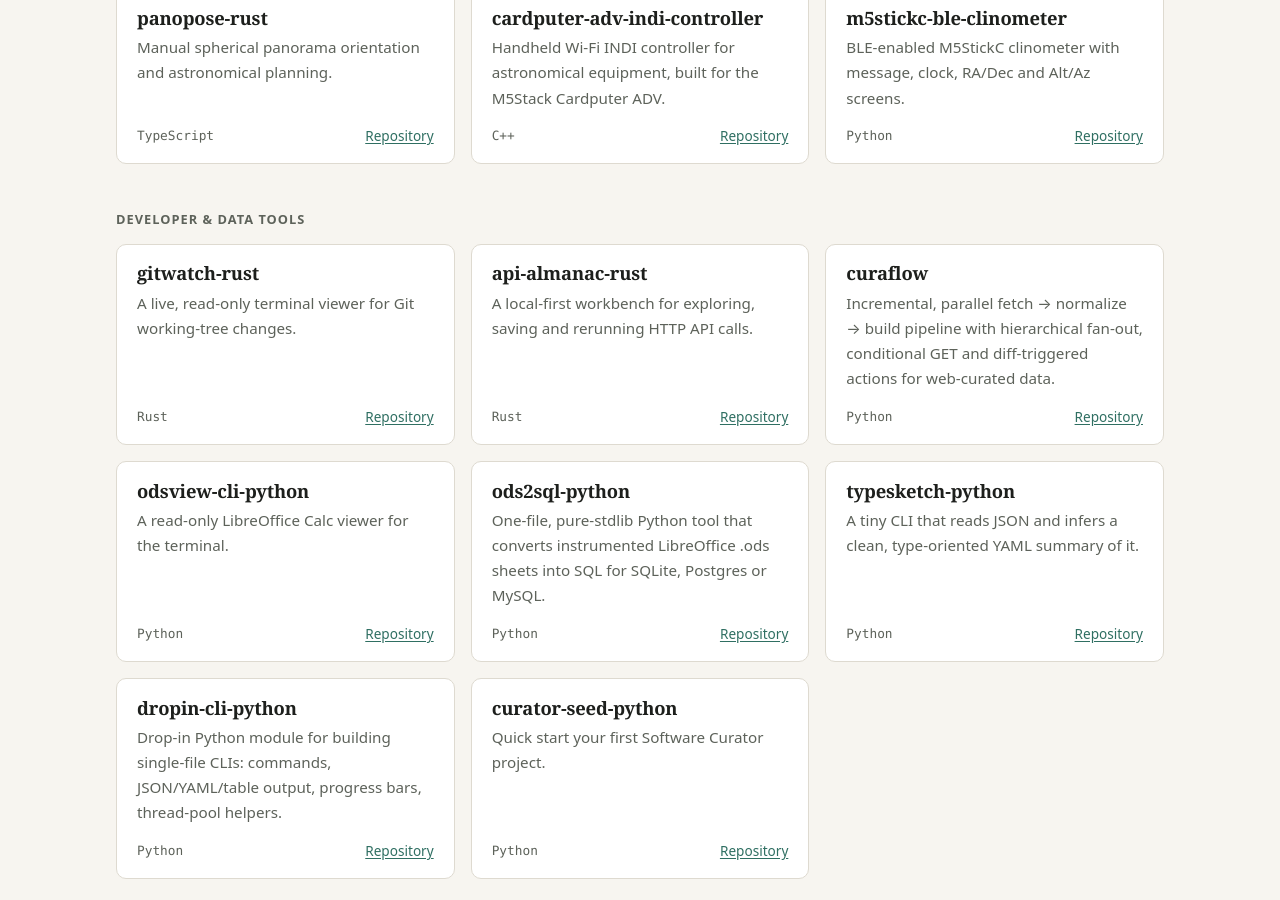
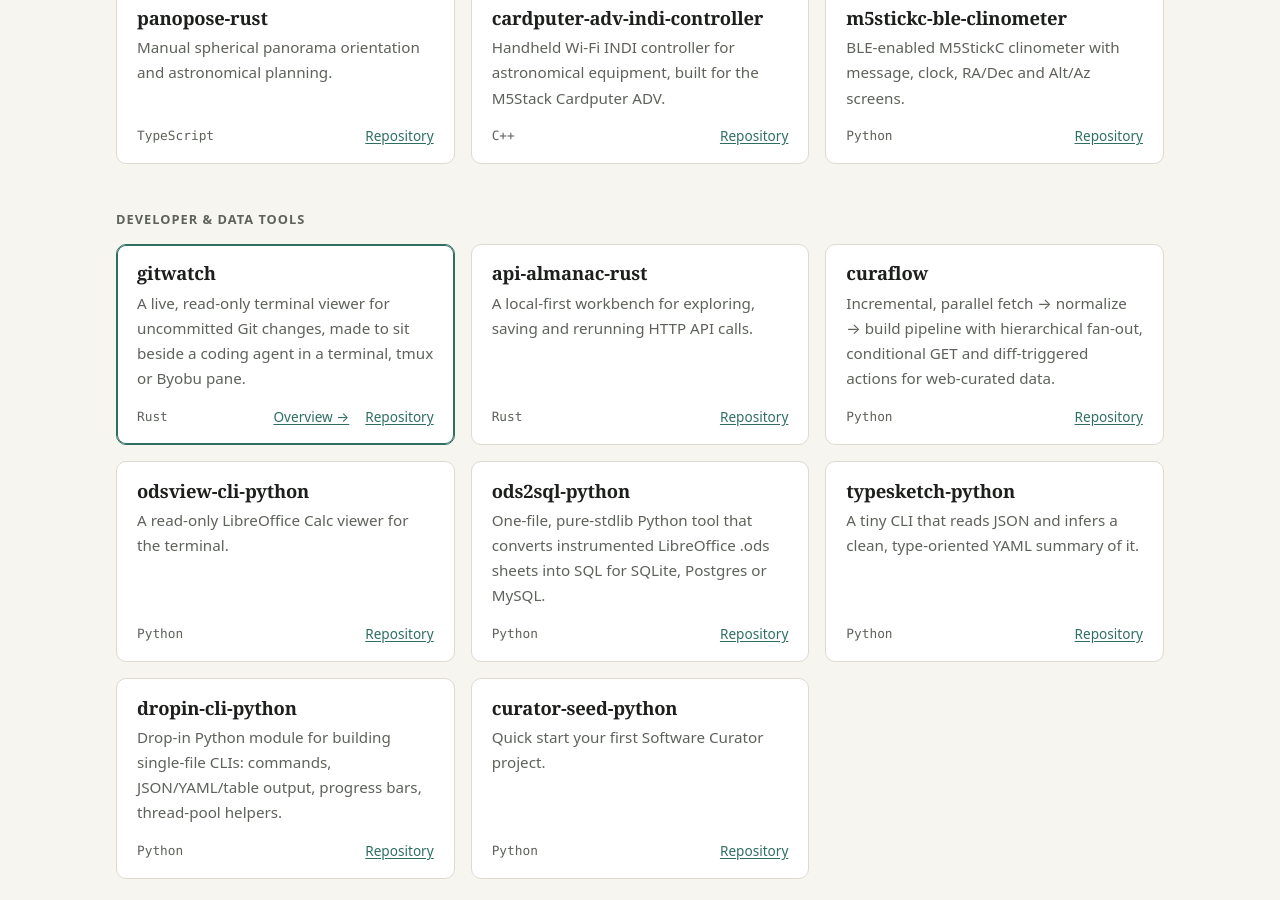
Before and after one commit to arturormk/arturormk.github.io, a Jekyll site: the page built from index.html, in a window 1280 px wide and 900 px high, scrolled down 1225 px. Built offline with Jekyll 4.4.1, drawn with Linux system fonts in a browser that asks for light colours; part of the change alters nothing that is shown.

Commit message:
Add the gitwatch project page
Co-Authored-By: Claude Opus 5.5 <noreply@anthropic.com>

````diff
--- a/_data/projects.yml
+++ b/_data/projects.yml
@@ -91,9 +91,13 @@ projects:
     summary: BLE-enabled M5StickC clinometer with message, clock, RA/Dec and Alt/Az screens.
 
   - repo: gitwatch-rust
+    title: gitwatch
     group: Developer & data tools
     lang: Rust
-    summary: A live, read-only terminal viewer for Git working-tree changes.
+    page: /projects/gitwatch-rust/
+    summary: >-
+      A live, read-only terminal viewer for uncommitted Git changes, made to
+      sit beside a coding agent in a terminal, tmux or Byobu pane.
 
   - repo: api-almanac-rust
     group: Developer & data tools
--- /dev/null
+++ b/projects/gitwatch-rust/index.md
@@ -0,0 +1,210 @@
+---
+layout: project
+title: gitwatch
+repo: gitwatch-rust
+eyebrow: Git · terminal UI · coding agents · Rust
+tagline: Watch your coding agent's changes as they happen.
+lede: >-
+  gitwatch is a small, read-only terminal viewer for uncommitted Git
+  changes. Leave it open in a second terminal, tmux or Byobu pane while a
+  coding agent works in the first, and every edit shows up as a live,
+  navigable diff.
+description: >-
+  gitwatch is a live, read-only Rust terminal viewer that shows the
+  uncommitted changes in a Git working tree while another process edits it.
+facts:
+  - Updates by itself as files change
+  - Unified, before and after views of every file
+  - Strictly read-only, by design and by allowlist
+  - Built-in browser for the repository's Markdown docs
+  - MIT licensed
+---
+
+## The problem
+
+You ask a coding agent such as Claude Code or Codex to make a change, and it
+starts editing files. You want to follow along: which files it touched, what
+it removed, whether that refactor went where you expected. You don't want
+to go back to a GUI editor to do it.
+
+The terminal options aren't quite right. Running `git diff` over and over
+misses untracked files and shows staged and unstaged changes separately.
+`watch git diff` redraws from the top every time and loses your place. A
+full Git client is built for staging and committing, which is exactly what
+you don't want to do by accident while someone else is driving.
+
+<div class="compare">
+  <div>
+    <h3>The usual way</h3>
+    <p>Re-run <code>git status</code> and <code>git diff</code> by hand,
+    scroll back to where you were, and remember to check the new files
+    separately.</p>
+  </div>
+  <div class="good">
+    <h3>With gitwatch</h3>
+    <p>One pane that lists every changed file and shows its diff, refreshes
+    a couple of seconds after the agent stops typing, and keeps your place
+    while it does.</p>
+  </div>
+</div>
+
+## How it works
+
+gitwatch compares the current `HEAD` with your working tree, so staged,
+unstaged and untracked changes all appear together, once per file. It
+watches the files for changes and refreshes after a short quiet period, with
+a periodic Git check as a fallback for anything the notifications miss. When
+the agent commits, those changes simply disappear from the list, and the
+next edits start a clean slate.
+
+<ol class="steps">
+  <li><strong>Open it</strong><span>Run <code>gitwatch</code> in your repository, in a pane beside the agent.</span></li>
+  <li><strong>Let the agent work</strong><span>Changed files appear on the left and their diffs on the right, updated automatically.</span></li>
+  <li><strong>Read and decide</strong><span>Move between files and hunks, switch to the full before or after file, then tell the agent what's next.</span></li>
+</ol>
+
+<figure class="shot">
+  <img src="gitwatch-diff-screenshot.png" width="928" height="496"
+    alt="gitwatch showing a list of changed files on the left and a unified diff of src/config.rs with added and removed lines on the right">
+  <figcaption>Changed files on the left (modified, deleted, untracked), and
+  the selected file's diff on the right.</figcaption>
+</figure>
+
+## Made to sit beside an agent
+
+<div class="features">
+  <div>
+    <h3>Nothing to press</h3>
+    <p>Refreshes wait for a 2-second pause in file activity, but never more
+    than 10 seconds while changes keep coming. <code>r</code> refreshes
+    straight away if you want it.</p>
+  </div>
+  <div>
+    <h3>Keeps your place</h3>
+    <p>Your selected file, view and scroll position survive refreshes. Git
+    runs on a background thread, so the interface stays responsive while it
+    does.</p>
+  </div>
+  <div>
+    <h3>Three ways to read a change</h3>
+    <p>Press <code>v</code> to switch between the unified diff and the
+    complete before and after files, with changed lines still highlighted
+    and your position kept.</p>
+  </div>
+  <div>
+    <h3>Can't change your repository</h3>
+    <p>It never stages, commits, resets, checks out or edits anything. Git
+    runs only from a short list of query commands, without prompts, pagers,
+    external diff tools or optional index locks.</p>
+  </div>
+  <div>
+    <h3>The docs, too</h3>
+    <p>Press <code>d</code> to browse every Markdown file in the repository,
+    rendered in the terminal and reloaded when the agent edits it. Press
+    <code>d</code> again to return to the diffs.</p>
+  </div>
+  <div>
+    <h3>Stays in the terminal</h3>
+    <p>Vim-style keys and search, mouse clicks and scrolling, and
+    <code>t</code> for a quick shell at the repository root. No
+    configuration needed.</p>
+  </div>
+</div>
+
+<figure class="shot">
+  <img src="gitwatch-docs-screenshot.png" width="928" height="496"
+    alt="gitwatch in documentation mode, listing the repository's Markdown files on the left and the rendered README on the right">
+  <figcaption>Documentation mode: the repository's Markdown files, rendered
+  in the terminal.</figcaption>
+</figure>
+
+## What it supports today
+
+gitwatch is at version 0.2.1, a stable pre-1.0 release. The core viewer and
+the documentation browser are complete; the hardening and acceptance work
+planned before 1.0 (wider testing of worktrees, concurrent writes, profiling
+and manual smoke tests) hasn't started yet. It is built for Linux
+terminals, including tmux and Byobu panes, and it uses the `git` command
+already on your system.
+
+- Modified, added, deleted, renamed and untracked files, including files
+  with both staged and unstaged changes
+- Binary files, files over 4 MiB, symlinks and submodules, each shown with
+  a short explanation instead of unreadable content
+- Repositories without a first commit, and running from a subdirectory
+- Basic syntax colouring for Rust, C-family languages and languages with
+  `#` comments
+
+It is deliberately *only* a viewer. There is no staging, committing,
+history browsing, commit review or branch management, and it is not meant to
+compete with Lazygit or GitUI. Changed files are shown as a flat list of
+paths rather than a collapsible tree, and there are no theme or
+configuration files. There are no published binaries yet: you build it from
+source, optionally as a `.deb` or `.rpm` package.
+
+## Get started
+
+### 1. Build it
+
+You need Git and a stable Rust toolchain (1.88 or newer):
+
+```bash
+git clone https://github.com/arturormk/gitwatch-rust.git
+cd gitwatch-rust
+# Build the release executable
+./quickstart.sh exe
+sudo cp target/release/gitwatch /usr/local/bin/
+```
+
+Or build a package instead. `./quickstart.sh deb` needs `dpkg-deb`, and
+`./quickstart.sh rpm` needs `rpmbuild`; both write to `target/packages/`:
+
+```bash
+./quickstart.sh deb
+sudo apt install ./target/packages/gitwatch_*.deb
+```
+
+### 2. Run it beside your agent
+
+Open a second terminal or tmux pane and start gitwatch inside your
+project, or point it at one:
+
+```bash
+cd ~/projects/uploader
+gitwatch
+
+# Or from anywhere
+gitwatch ~/projects/uploader
+```
+
+### 3. Find your way around
+
+- `j` / `k` or the arrow keys move, and `Tab` switches between the file
+  list and the diff.
+- `n` / `p` jump to the next or previous hunk.
+- `v` / `V` cycle through the unified, before and after views.
+- `/` searches the right pane; `n` / `N` step through matches.
+- `d` toggles the documentation browser, and `t` opens a shell
+  (type `exit` to come back).
+- `q` quits.
+
+If the default timings don't suit you, change them at startup:
+
+```bash
+gitwatch --quiet-ms 1000 --max-delay-ms 5000
+```
+
+## Learn more
+
+- **[README](https://github.com/arturormk/gitwatch-rust/blob/main/README.md)**:
+  every key, the refresh timings, packaging and the versioning scheme.
+- **[Blueprint](https://github.com/arturormk/gitwatch-rust/blob/main/docs/BLUEPRINT.md)**:
+  the product definition, including the read-only guarantee and explicit
+  non-goals.
+- **[Development plan](https://github.com/arturormk/gitwatch-rust/blob/main/docs/plan/DEVELOPMENT_PLAN.md)**:
+  the architecture, the phases and their status, and what is deferred.
+- **[Issues](https://github.com/arturormk/gitwatch-rust/issues)**: bug
+  reports and feature requests.
+
+gitwatch is MIT licensed. It runs your system's Git as a separate program
+under its own licence.
````
Also changed, not shown: projects/gitwatch-rust/gitwatch-diff-screenshot.png (added), projects/gitwatch-rust/gitwatch-docs-screenshot.png (added).
